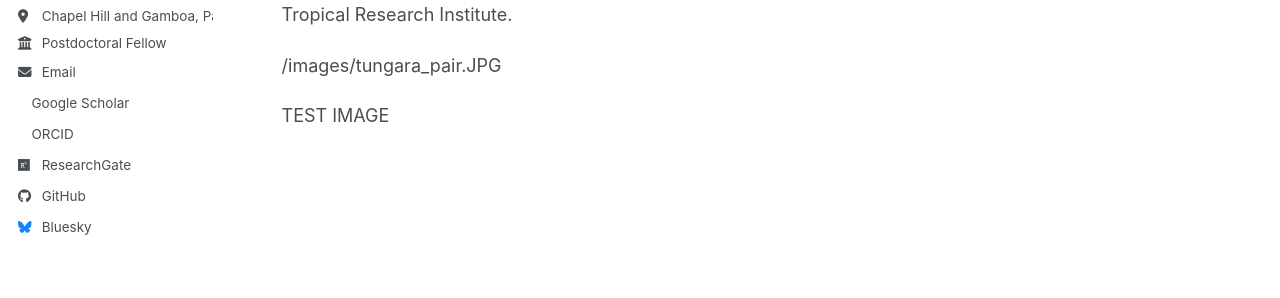
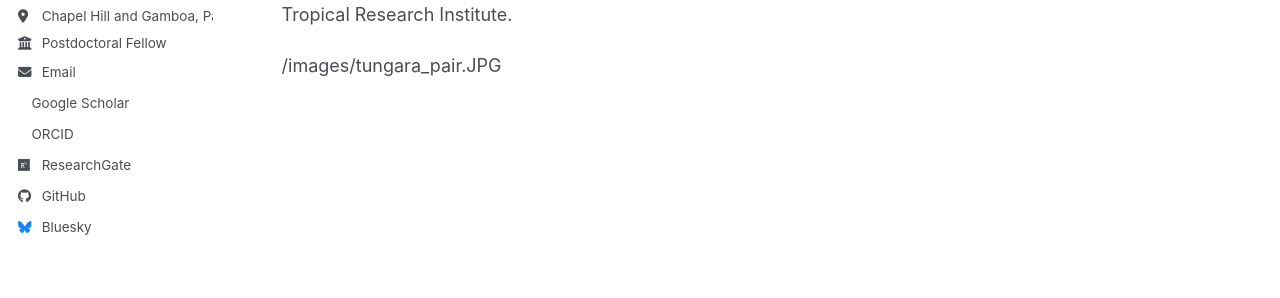
Before and after one commit to andrewdcronin/andrewdcronin.github.io, a Jekyll site: the page built from _pages/about.md, in a window 1280 px wide. Shown: the part 331-629 px from the top of the page. Built offline with Jekyll 4.4.1, drawn with Linux system fonts in a browser that asks for light colours; a style sheet for code colours, icons or effects is not loaded.

Commit message:
Update about.md to remove test image
Removed test image placeholder from the about page.

```diff
--- a/_pages/about.md
+++ b/_pages/about.md
@@ -11,5 +11,3 @@ redirect_from:
 I am a evolutionary and behavioral ecologist fascinated by how animals cope with environmental variation. My research integrates animal behavior, sexual selection, phenotypic plasticity, and evolutionary ecology to understand how organisms respond to variation and change in the environment. To address these questions, I integrate experimental and field-based approaches using amphibians as my main model system. I am currently an NSF Postdoctoral Fellow working with University of North Carolina, Chapel Hill in the lab of Dr. David Pfennig and Dr. Karin Pfennig, and the Smithsonian Tropical Research Institute.
 
 /images/tungara_pair.JPG
-
-<p>TEST IMAGE</p>
```
